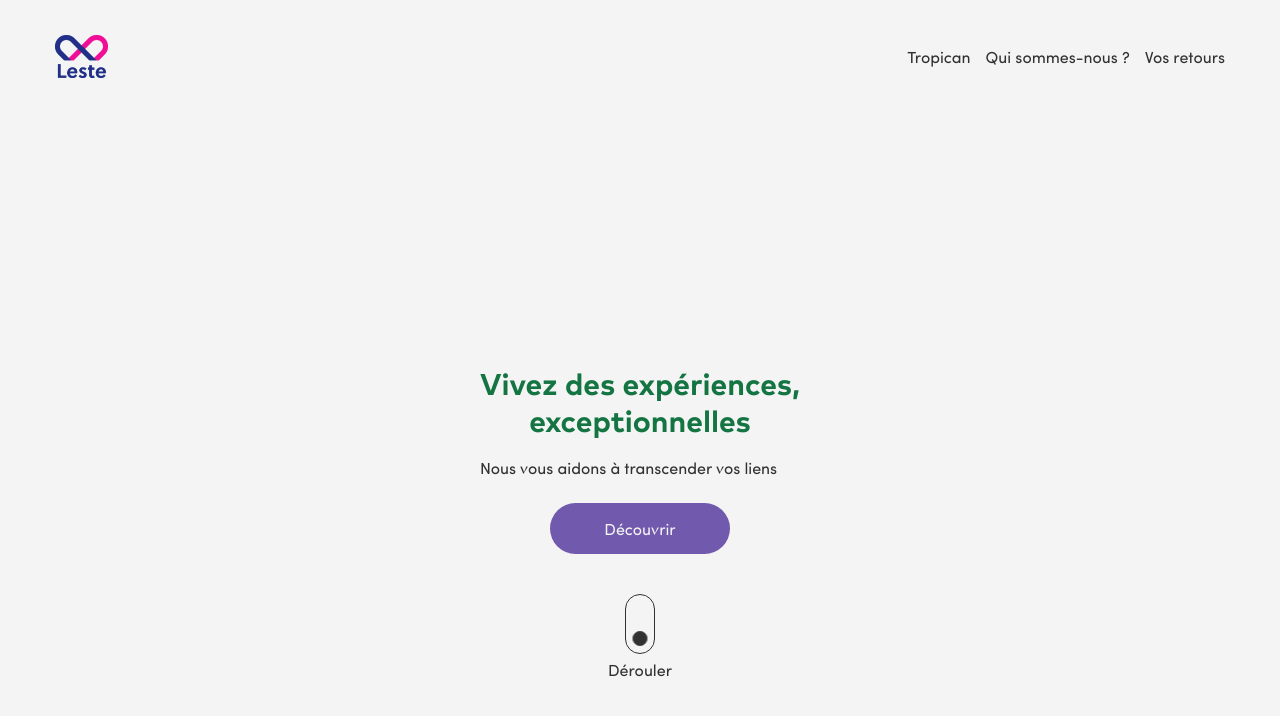
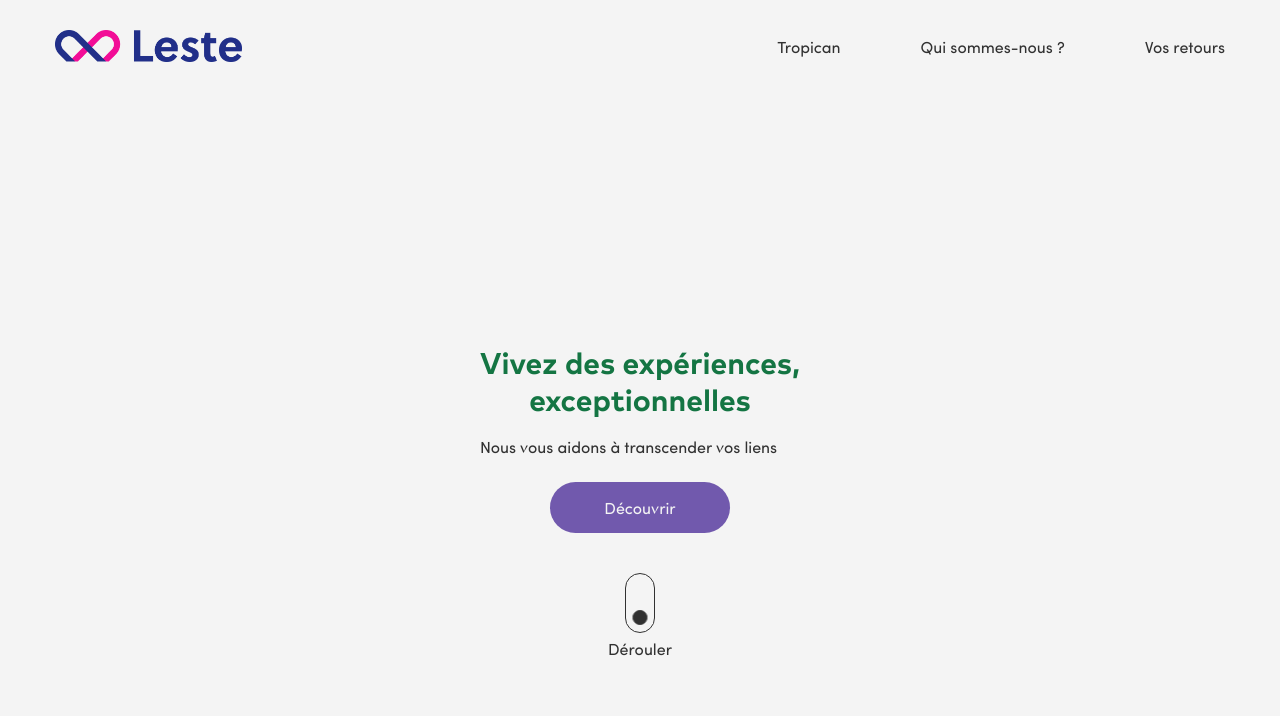
Before and after one commit to Forofoot/tropican-lp, a Next.js app: page / in a window 1280 px wide. Shown: the top 716 px of the page. Built offline with nearby package versions, Linux system fonts and the light colour scheme; no server answers.

Commit message:
Change header desktop

```diff
--- a/components/Navbar.js
+++ b/components/Navbar.js
@@ -14,6 +14,17 @@ const HeaderStyle = styled.header`
       width: 53px;
       height: 53px;
       position: relative;
+      @media (min-width: 768px){
+        display: none;
+      }
+    }.logoDesktop{
+      display: none;
+      @media (min-width: 768px){
+        display: block;
+        width: 187px;
+        height: 32px;
+        position: relative;
+      }
     }
     .navLinks{
         @media (min-width:768px){
@@ -123,9 +134,8 @@ const HeaderStyle = styled.header`
     .desktopLinks{
       display: none;
       @media (min-width: 768px){
-        gap: 15px;
+        gap: 80px;
         display: flex;
-        max-width: 60%;
         justify-content: space-between;
         align-items: center;
       }
@@ -159,6 +169,18 @@ export default function Navbar() {
               />
             </a>
           </Link>
+
+          <Link href="#">
+            <a className="logoDesktop">
+              <Image
+                src="/logo-full.webp"
+                alt="Logo"
+                layout='fill'
+                objectFit='contain'
+              />
+            </a>
+          </Link>
+
           <aside className={`navLinks ${active ? "opened" : ""}`}>
               <div className="close" onClick={() => setActive(!active)}>
                 <div className="closeline"></div>
```
Also changed, not shown: public/logo-full.webp (added).
